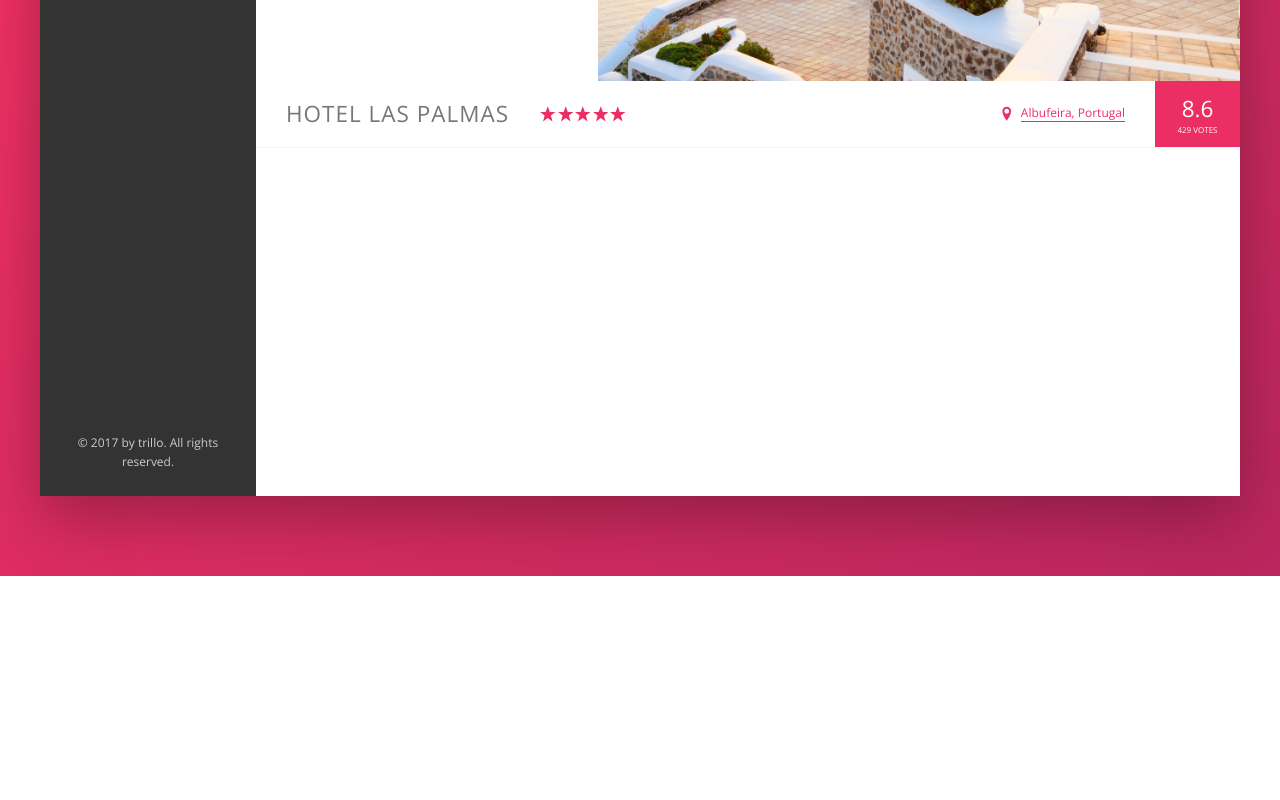
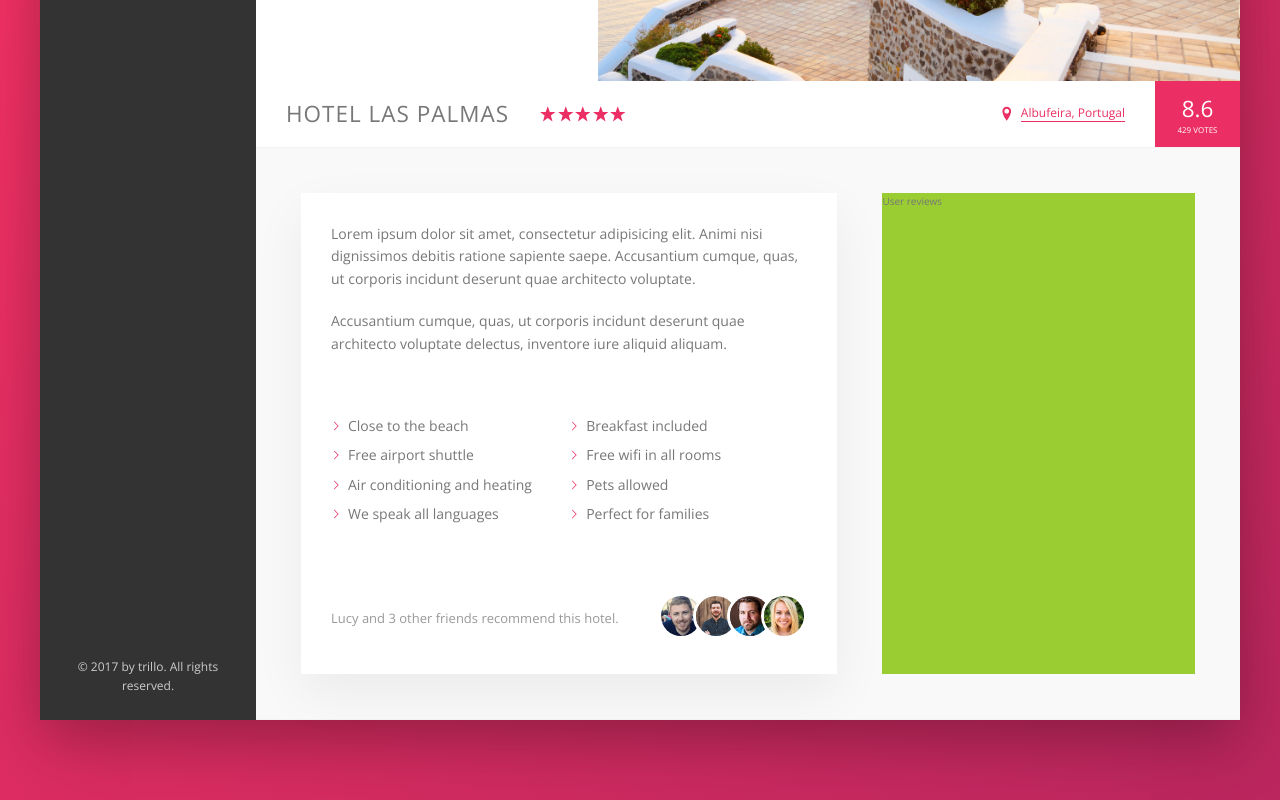
Before and after one commit to koshmar1319/trillo, a website: page index.html in a window 1280 px wide. Shown: the part 454-1254 px from the top of the page. Before the commit the page ends 1030 px from the top, so only its background shows below. Drawn offline with nearby package versions, Linux system fonts and the light colour scheme; files that its build step writes are made by us from their sources.

Commit message:
added block description

```diff
--- a/index.html
+++ b/index.html
@@ -1,5 +1,6 @@
 <!DOCTYPE html>
 <html lang="en">
+
 <head>
 	<title>trillo &mdash; Your all-in-one booking app</title>
 	<meta http-equiv="Content-Type" content="text/html; charset=utf-8" />
@@ -8,6 +9,7 @@
 	<link rel="stylesheet" href="css/style.min.css" type="text/css" />
 	<link rel="shortcut icon" type="image/png" href="img/favicon.png">
 </head>
+
 <body>
 	<div class="container">
 		<header class="header">
@@ -125,12 +127,49 @@
 						<div class="overview__rating-count">429 votes</div>
 					</div>
 				</div>
+				<div class="detail">
+					<div class="description">
+						<p class="paragraph">
+							Lorem ipsum dolor sit amet, consectetur adipisicing elit. Animi nisi dignissimos debitis ratione sapiente
+							saepe. Accusantium cumque, quas, ut corporis incidunt deserunt quae architecto voluptate.
+						</p>
+						<p class="paragraph">
+							Accusantium cumque, quas, ut corporis incidunt deserunt quae architecto voluptate delectus, inventore iure
+							aliquid aliquam.
+						</p>
+						<ul class="list">
+							<li class="list__item">Close to the beach</li>
+							<li class="list__item">Breakfast included</li>
+							<li class="list__item">Free airport shuttle</li>
+							<li class="list__item">Free wifi in all rooms</li>
+							<li class="list__item">Air conditioning and heating</li>
+							<li class="list__item">Pets allowed</li>
+							<li class="list__item">We speak all languages</li>
+							<li class="list__item">Perfect for families</li>
+						</ul>
+						<div class="recommend">
+							<p class="recommend__count">
+								Lucy and 3 other friends recommend this hotel.
+							</p>
+							<div class="recommend__friends">
+								<img src="img/user-3.jpg" alt="Friend 1" class="recommend__photo">
+								<img src="img/user-4.jpg" alt="Friend 2" class="recommend__photo">
+								<img src="img/user-5.jpg" alt="Friend 3" class="recommend__photo">
+								<img src="img/user-6.jpg" alt="Friend 4" class="recommend__photo">
+							</div>
+						</div>
+					</div>
+					<div class="user-reviews">
+						User reviews
+					</div>
+				</div>
 			</main>
 		</div>
 	</div>
 
 
 
-<script src="js/all.min.js"></script>
+	<script src="js/all.min.js"></script>
 </body>
+
 </html>
--- a/sass/_base.scss
+++ b/sass/_base.scss
@@ -13,6 +13,9 @@
   --color-grey-dark-3: #999;
 
   --shadow-dark: 0 2rem 6rem rgba(0, 0, 0, .3);
+  --shadow-light: 0 2rem 5rem rgba(0, 0, 0, .06);
+
+  --line: 1px solid var(--color-grey-light-2);
 }
 
 *{
--- a/sass/_components.scss
+++ b/sass/_components.scss
@@ -182,7 +182,7 @@
 .overview{
   display: flex;
   align-items: center;
-  border-bottom: 1px solid var(--color-grey-light-2);
+  border-bottom: var(--line);
   &__heading{
     margin: 0;
     font-size: 2.25rem;
@@ -268,3 +268,72 @@
     box-shadow: none;
   }
 }
+
+/////////////////////////////////////////////////
+// PARAGRAPH
+.paragraph:not(:last-of-type){
+  margin-bottom: 2rem;
+}
+
+/////////////////////////////////////////////////
+// LIST
+.list{
+  list-style: none;
+  margin: 3rem 0;
+  padding: 3rem 0;
+  border-top: var(--list);
+  border-bottom: var(--list);
+
+  display: flex;
+  flex-wrap: wrap;
+
+  &__item{
+    flex: 0 0 50%;
+    margin-bottom: .7rem;
+  }
+  &__item::before{
+    content: "";
+    display: inline-block;
+    height: 1rem;
+    width: 1rem;
+    margin-right: .7rem;
+
+    //Older browsers
+    //background-image: url(../img/chevron-thin-right.svg);
+    //background-size: cover;
+
+    //Newer browsers - masks
+    background-color: var(--color-primary);
+    -webkit-mask-image: url(../img/chevron-thin-right.svg);
+    -webkit-mask-size: cover;
+    mask-image: url(../img/chevron-thin-right.svg);
+    mask-size: cover;
+  }
+}
+
+/////////////////////////////////////////////////
+// RECOMMEND
+.recommend{
+  font-size: 1.3rem;
+  color: var(--color-grey-dark-3);
+
+  display: flex;
+  align-items: center;
+  &__count{
+    margin-right: auto;
+  }
+  &__friends{
+
+  }
+  &__photo{
+    box-sizing: content-box;
+    height: 4rem;
+    width: 4rem;
+    border-radius: 50%;
+    border: 3px solid #fff;
+
+    &:not(:last-child){
+      margin-right: -1.5rem;
+    }
+  }
+}
--- a/sass/_layout.scss
+++ b/sass/_layout.scss
@@ -11,7 +11,7 @@
   font-size: 1.4rem;
   height: 7rem;
   background-color: #fff;
-  border-bottom: 1px solid var(--color-grey-light-2);
+  border-bottom: var(--line);
 
   display: flex;
   justify-content: space-between;
@@ -35,8 +35,26 @@
 .hotel-view{
   background-color: #fff;
 
-  //TEST
-  height: 80rem;
-
   flex: 1;
 }
+
+.detail{
+  display: flex;
+  padding: 4.5rem;
+  background-color: var(--color-grey-light-1);
+  border-bottom: var(--line);
+}
+
+.description{
+  font-size: 1.4rem;
+  background-color: #fff;
+  box-shadow: var(--shadow-light);
+  padding: 3rem;
+  flex: 0 0 60%;
+  margin-right: 4.5rem;
+}
+
+.user-reviews{
+  background-color: yellowgreen;
+  flex: 1;
+}
```
